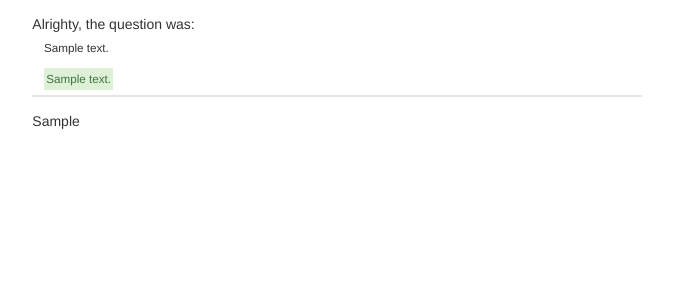
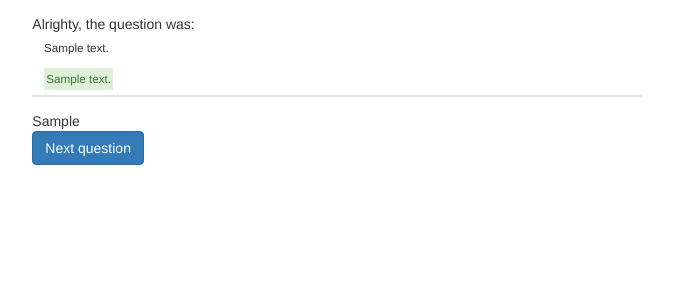
Before and after one commit to alexandershov/pydrill, a Flask app: page /explain/1/1/1/ in a window 1280 px wide. Shown: the part 35-335 px from the top of the page, without its empty margins (196-869 px from the left). Run offline with Flask 2, Linux system fonts and the light colour scheme; tables that the repository leaves empty hold one stand-in row (values such as "Sample post"); data that the repository does not hold is empty.

Commit message:
Add 'next question' button at the end of explanation

```diff
--- a/pydrill/less/pydrill.less
+++ b/pydrill/less/pydrill.less
@@ -171,6 +171,11 @@
     padding-top: 1em;
     .xs-padding(1em 0.4em 0 0.4em);
   }
+
+  .next-question {
+    // TODO: remove duplication with xs-padding-left
+    .xs-padding-left(0.4em);
+  }
 }
 
 .bullet {
--- a/pydrill/templates/explain.html
+++ b/pydrill/templates/explain.html
@@ -8,6 +8,10 @@
     <div class="row">
         <div class="main explain">
             {{ question|render_explained_question(given_answer) }}
+            <div class="next-question">
+                <a class="btn btn-primary"
+                   href="{{ url_for('ask_next_question') }}">Next question</a>
+            </div>
         </div>
     </div>
 {% endblock %}
--- a/pydrill/templates/header.html
+++ b/pydrill/templates/header.html
@@ -1,6 +1,6 @@
 <div class="header">
     <div class="logo">
-        <a href="{{ url_for('ask_any_question') }}">Pydrill</a>
+        <a href="{{ url_for('ask_next_question') }}">Pydrill</a>
     </div>
     {% block message %}
         <div class="message">
--- a/pydrill/views.py
+++ b/pydrill/views.py
@@ -11,7 +11,7 @@ urandom = SystemRandom()
 
 
 @app.route('/')
-def ask_any_question():
+def ask_next_question():
     return redirect(url_for('ask', question_id=get_next_question().id, seed=make_seed()))
 
 
```
Also changed, not shown: pydrill/static/css/pydrill.css.
